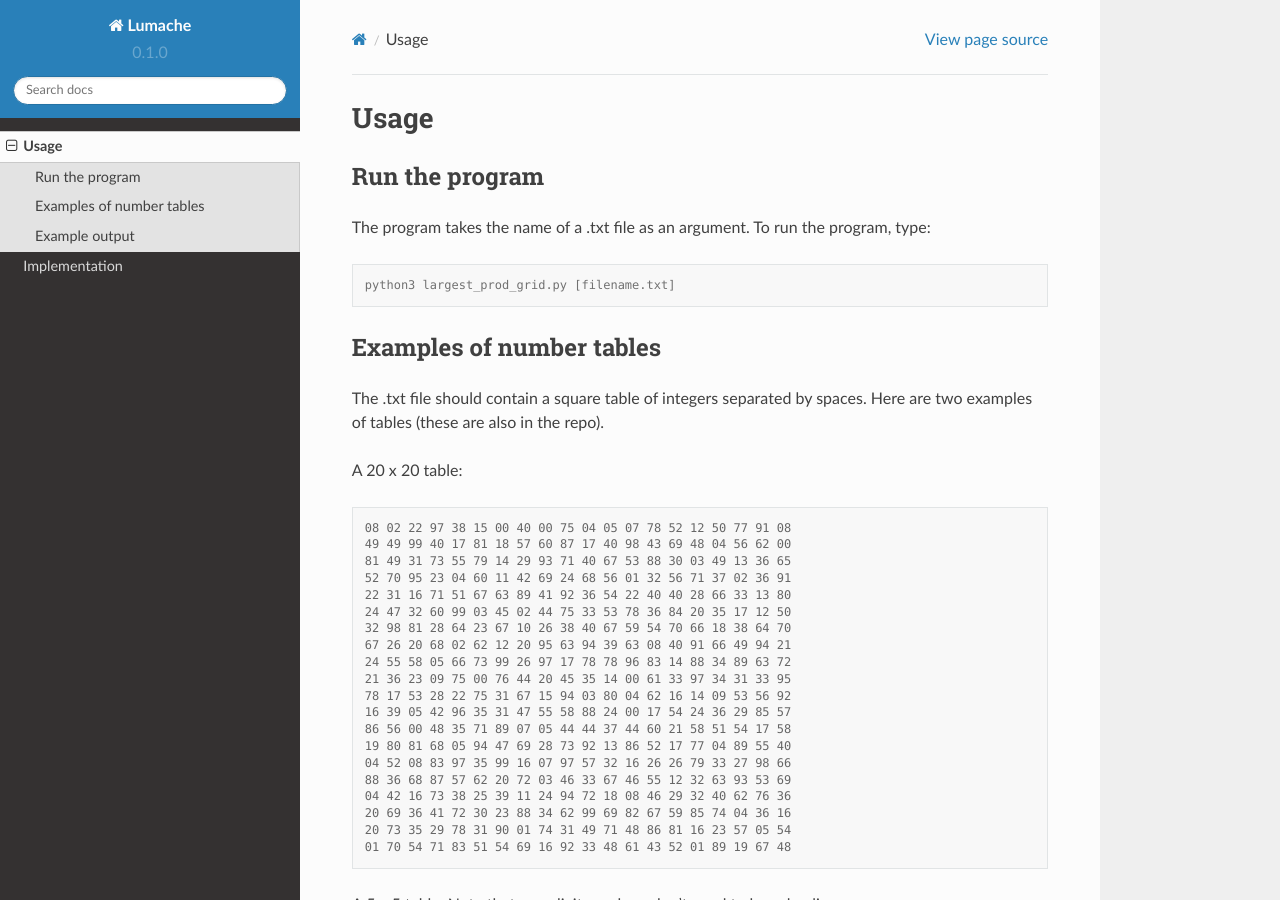
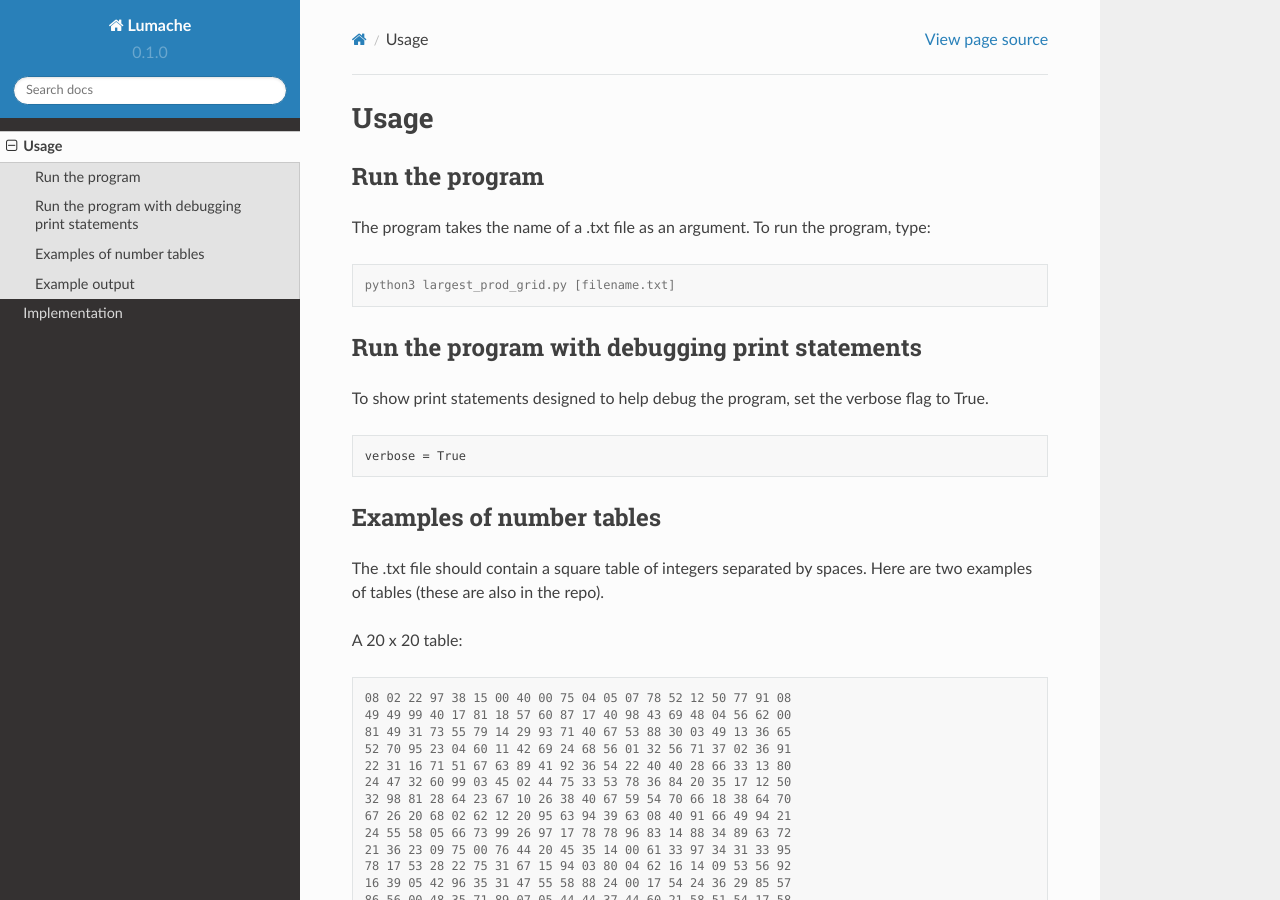
Before and after one commit to XtinaJohnson/largest_prod_grid_docs, a Sphinx documentation site: the page built from docs/source/usage.rst, in a window 1280 px wide and 900 px high. Built offline with Sphinx 7.4.7 and the Read the Docs theme 2.0.0, drawn with Linux system fonts in a browser that asks for light colours.

Commit message:
Update usage.rst

```diff
--- a/docs/source/usage.rst
+++ b/docs/source/usage.rst
@@ -9,6 +9,15 @@ The program takes the name of a .txt file as an argument. To run the program, ty
 .. code-block:: console
 
    python3 largest_prod_grid.py [filename.txt]
+
+Run the program with debugging print statements
+-----------------------------------------------
+
+To show print statements designed to help debug the program, set the verbose flag to True.
+
+.. code-block:: python:
+
+   verbose = True
 
 
 Examples of number tables
```
